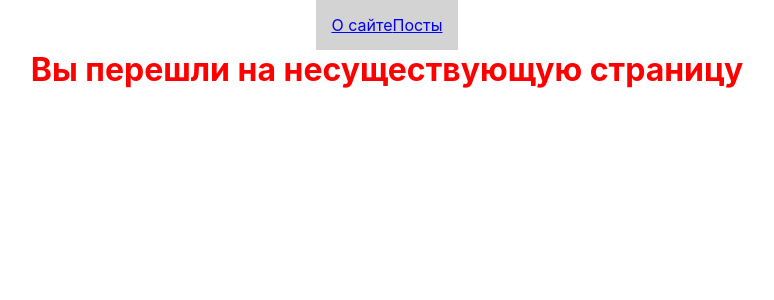
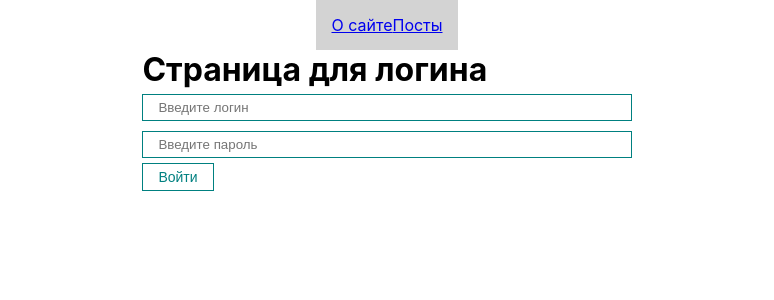
Before and after one commit to ivanovem/reactposts, a React (Create React App) app: page /login in a window 1280 px wide. Before the commit this address led to /error. Shown: the top 300 px of the page, without its empty margins (253-1027 px from the left). Built offline with nearby package versions, Linux system fonts and the light colour scheme.

Commit message:
added Login page

```diff
--- a/src/App.js
+++ b/src/App.js
@@ -1,8 +1,5 @@
 import { BrowserRouter, Link, Route, Routes, Switch, Navigate } from 'react-router-dom';
-import Posts from './components/pages/Posts';
 import './styles/App.css';
-import About from './components/pages/About';
-import Error from './components/pages/Error';
 import Navbar from './components/UI/Navbar/Navbar';
 import AppRouter from './components/AppRouter';
 
--- a/src/components/AppRouter.jsx
+++ b/src/components/AppRouter.jsx
@@ -1,24 +1,37 @@
 import React from "react";
-import { Route, Routes, Navigate } from 'react-router-dom';
+
 import Posts from './pages/Posts';
 import About from './pages/About';
 import Error from './pages/Error';
 import PostIdPage from "./pages/PostIdPage";
+import { BrowserRouter, Link, Route, Routes, Switch, Navigate } from 'react-router-dom';
+import Login from "./pages/Login";
 
 function AppRouter() {
-
+    const isAuth = false;
     return (
+        isAuth
+        ?
         <Routes>
             <Route path='/about' Component={About}/>
             <Route exact path='/posts' Component={Posts}/>
             <Route exact path='/posts/:id' Component={PostIdPage}/>
             <Route path='/error' Component={Error}/>
             <Route
-            path="*"
-            element={<Navigate to="/error" Component={Error} />}
+                path="*"
+                element={<Navigate to="/error" Component={Error} />}
             />
-        </Routes>
-    );
+         </Routes>
+        :
+        <Routes>
+            <Route exact path='login' Component={Login}/>
+            <Route
+                path="*"
+                element={<Navigate to="/login" Component={Login} />}
+            />
+         </Routes>
+
+    )
   }
 
   export default AppRouter;
--- /dev/null
+++ b/src/components/pages/Login.jsx
@@ -0,0 +1,21 @@
+import React from "react";
+import MyButton from "../UI/button/MyButton";
+import MyInput from "../UI/input/MyInput";
+
+function Login() {
+
+    return (
+        <div>
+            <h1>
+                Страница для логина
+            </h1>
+            <form>
+                <MyInput type="text" placeholder="Введите логин"/>
+                <MyInput type="password" placeholder="Введите пароль"/>
+                <MyButton>Войти</MyButton>
+            </form>
+        </div>
+    );
+  }
+
+  export default Login;
--- a/src/components/pages/Posts.jsx
+++ b/src/components/pages/Posts.jsx
@@ -11,6 +11,7 @@ import Loader from '../UI/Loader/Loader';
 import { useFetching } from '../hooks/useFetching';
 import { getPagesArray, getPagesCount } from '../../utils/pages';
 import Pagination from '../UI/pagination/Pagination';
+
 
 
 function Posts() {
@@ -48,7 +49,7 @@ function Posts() {
 
   return (
     <div className="App">
-      <MyButton style={{marginTop: "30px"}} onClick={()=>setModal(true)}>
+      <MyButton style={{marginTop: "30px"}} onClick={()=>{setModal(true);}}>
         Создать пользователя
       </MyButton>
       <MyModal visible={modal} setVisible={setModal}>
```
Also changed, not shown: src/components/router/index.js (added, +15 -0 lines).
